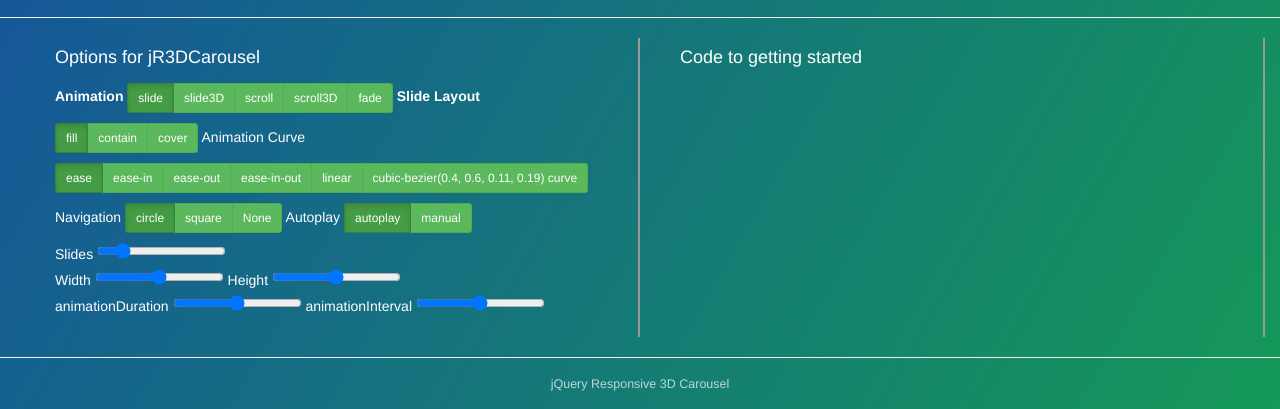
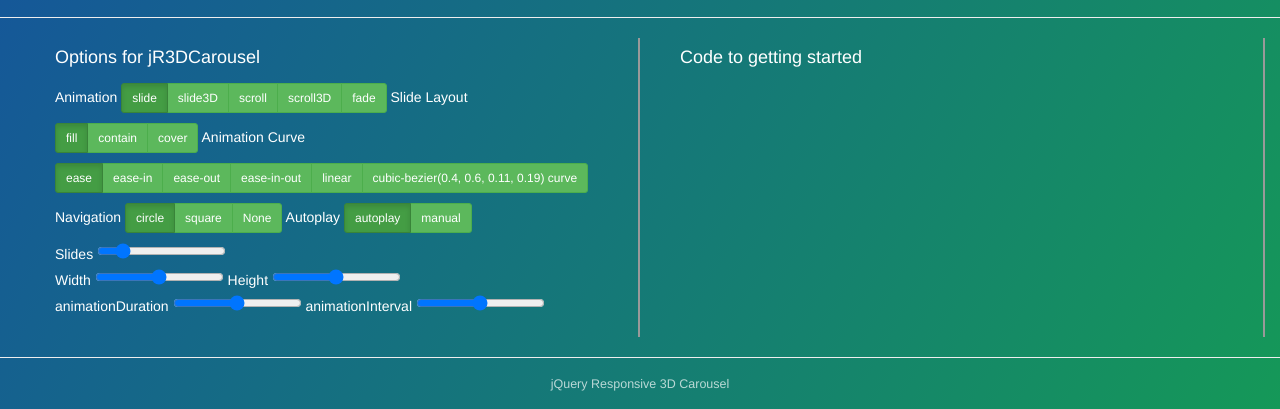
Before and after one commit to vinayakjadhav/jR3DCarousel, a plain HTML site: page index.html in a window 1280 px wide. Shown: the part 28-437 px from the top of the page. Drawn offline with nearby package versions, Linux system fonts and the light colour scheme; a script that the page names is missing.

Commit message:
initial commit

```diff
--- a/index.html
+++ b/index.html
@@ -122,7 +122,7 @@
       <section class="settings-container">
         <div class="wrapper">
 	<h4>Options for jR3DCarousel</h4>
-	<label>Animation </label>
+	Animation
 	<div class="carousel-props btn-group" data-toggle="buttons">
 	 <label class="btn btn-success active btn-sm"><input type="radio" name="animation" value="slide" />slide</label>
 	 <label class="btn btn-success btn-sm"><input type="radio" name="animation" value="slide3D" checked="checked" />slide3D</label>
@@ -130,7 +130,7 @@
 	 <label class="btn btn-success btn-sm"><input type="radio" name="animation" value="scroll3D"  />scroll3D</label>
 	 <label class="btn btn-success btn-sm"><input type="radio" name="animation" value="fade"  />fade</label>
 	</div>
-	<label>Slide Layout </label>
+	Slide Layout
 	<div class="carousel-props btn-group" data-toggle="buttons">
 	 <label class="btn btn-success btn-sm active"><input type="radio" name="slideLayout" value="fill" checked="checked" />fill</label>
 	 <label class="btn btn-success btn-sm"><input type="radio" name="slideLayout" value="contain"  />contain</label>
```
